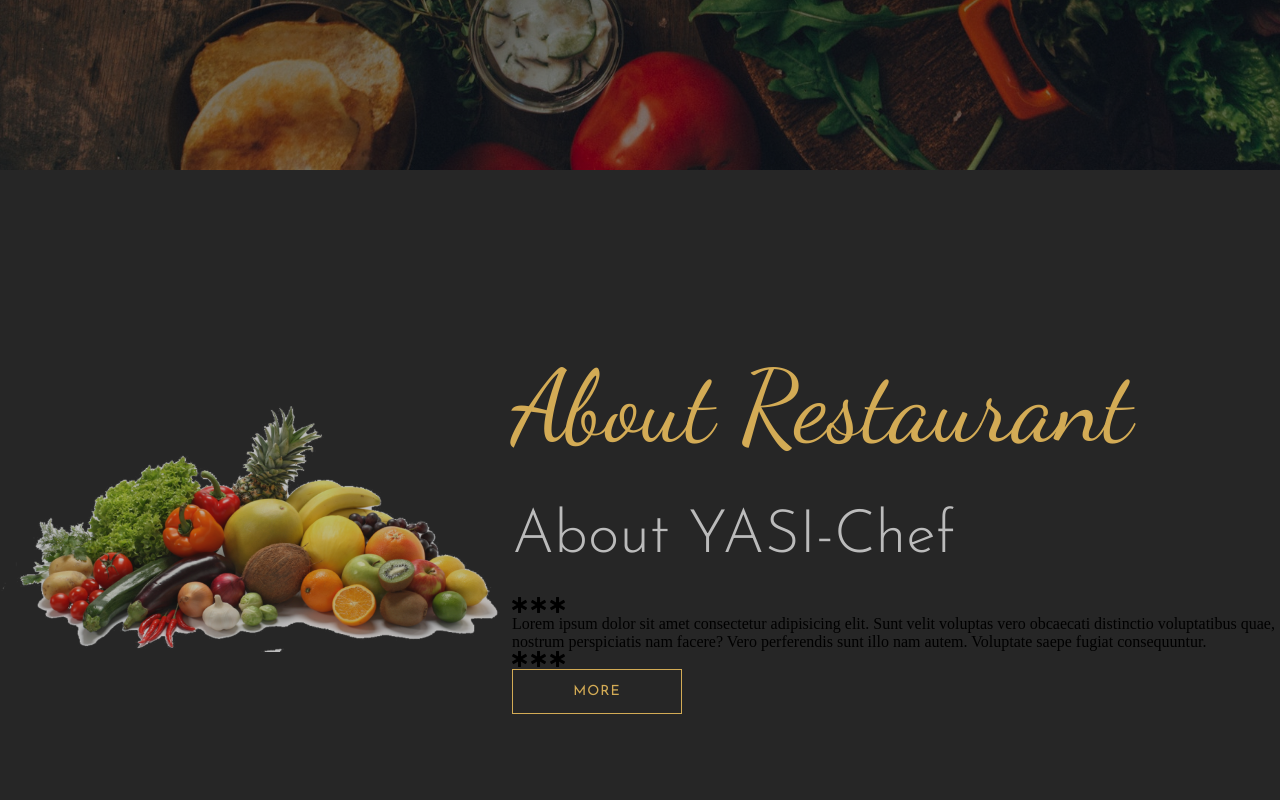
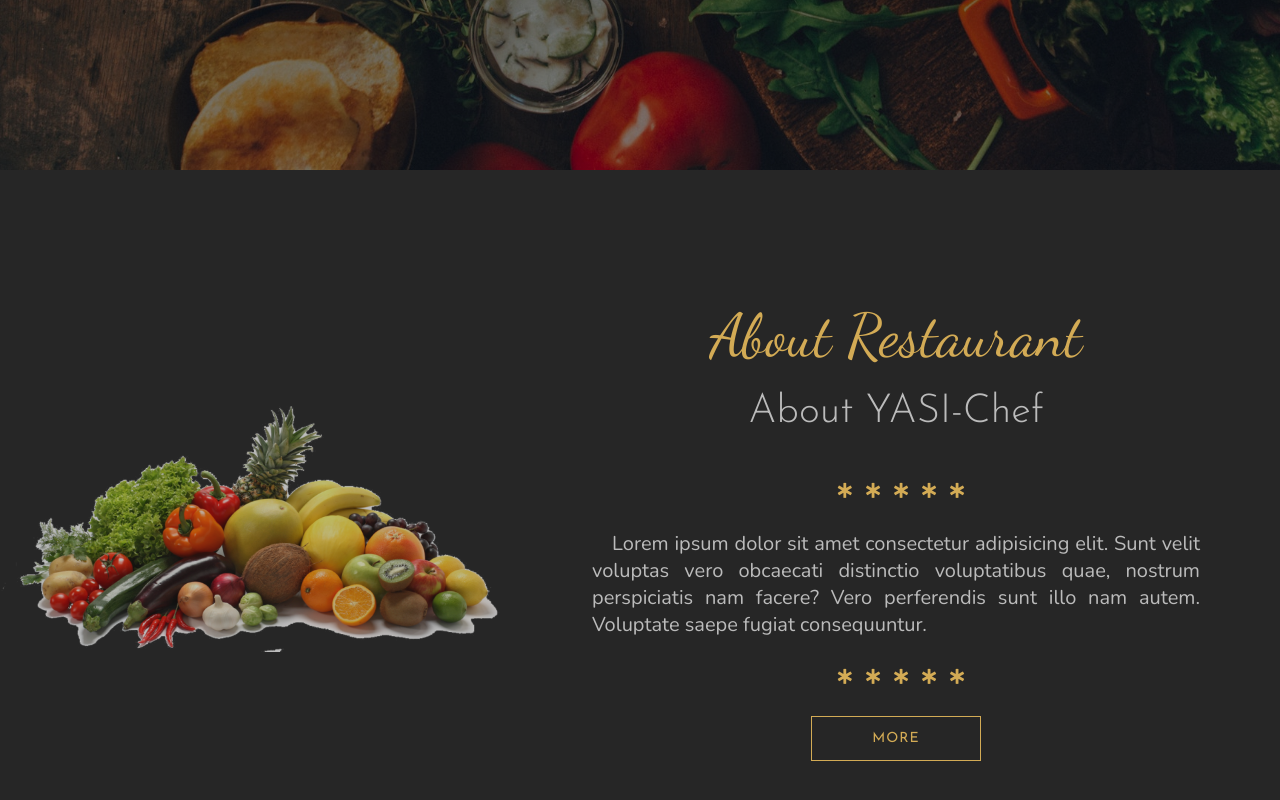
Before and after one commit to Hdezhkam/SASS-P2, a plain HTML site: page index.html in a window 1280 px wide. Shown: the part 630-1430 px from the top of the page. Drawn offline with nearby package versions, Linux system fonts and the light colour scheme.

Commit message:
aboutUs-finish

```diff
--- a/index.html
+++ b/index.html
@@ -48,6 +48,9 @@
                 <i class="fa fa-star-of-life star"></i>
                 <i class="fa fa-star-of-life star"></i>
                 <i class="fa fa-star-of-life star"></i>
+                <i class="fa fa-star-of-life star"></i>
+                <i class="fa fa-star-of-life star"></i>
+
             </div>
             <p class="description">
                 Lorem ipsum dolor sit amet consectetur adipisicing elit. Sunt velit voluptas vero obcaecati distinctio voluptatibus quae, nostrum perspiciatis nam facere? Vero perferendis sunt illo nam autem. Voluptate saepe fugiat consequuntur.
@@ -56,6 +59,9 @@
                 <i class="fa fa-star-of-life star"></i>
                 <i class="fa fa-star-of-life star"></i>
                 <i class="fa fa-star-of-life star"></i>
+                <i class="fa fa-star-of-life star"></i>
+                <i class="fa fa-star-of-life star"></i>
+
             </div>
             <button class="main-btn" type="button">MORE</button>
         </div>
--- a/scss/_layout.scss
+++ b/scss/_layout.scss
@@ -35,5 +35,39 @@
 
     &-right {
         width: 60%;
+        display: flex;
+        flex-direction: column;
+        align-items: center;
+        padding: 0 80px;
+        box-sizing: border-box;
+
+        .main-heading{
+            font-size: 60px;
+            margin-bottom: 20px;
+        }
+        .sub-heading{
+            font-size: 40px;
+            margin-bottom: 20px;
+        }
+
+
+        .stars{
+            margin: 30px 0;
+        }
+        .star{
+            font-size: 15px;
+            color: $color-primary;
+            margin-left: 10px;
+        }
+        .description{
+            font-family: $font-nunito;
+            font-size: 20px;
+            color: $color-secondary;
+            text-align: justify;
+
+            &::first-letter{
+                padding-left: 20px;
+            }
+        }
     }
 }
```
Also changed, not shown: css/main.css, 1 other file.
